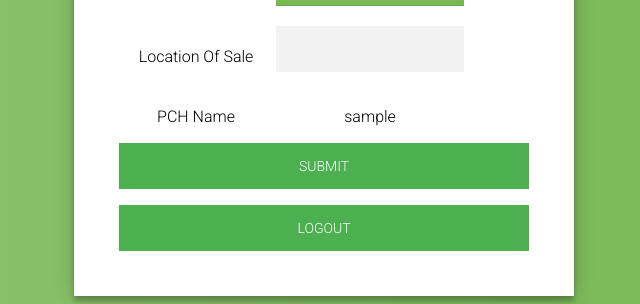
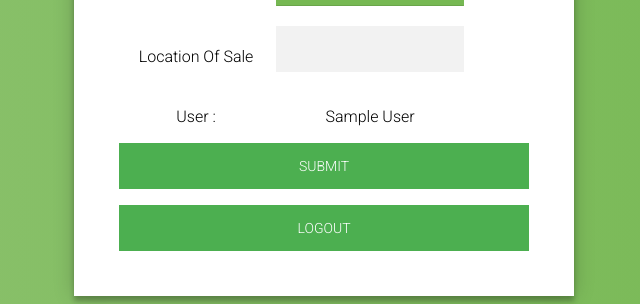
Before and after one commit to anmol-chawla/ticket-django, a Django app: page /tickets/sale in a window 1280 px wide. Shown: the part 743-1047 px from the top of the page, without its empty margins (316-956 px from the left). Run offline with Django 3.2, Linux system fonts and the light colour scheme; the visitor is signed in with stand-in values (Sample User, id 1).

Commit message:
Add the name of the user who sells

```diff
--- a/tickets/templates/form_sale.html
+++ b/tickets/templates/form_sale.html
@@ -62,8 +62,8 @@
 	<td><input type="text" name="location" /></td>
 	</tr>
 	<tr>
-	<td>PCH Name</td>
-	<td>{{ request.user.username }}</td>
+	<td>User :</td>
+	<td>{{ request.user.first_name }} {{ request.user.last_name }}</td>
 	</tr>
 
         </table>
--- a/tickets/views.py
+++ b/tickets/views.py
@@ -30,7 +30,7 @@ def store_mail(request):
         pay_mode = request.POST['pay_mode']
         location_sale = request.POST['location']
         sale_type = request.POST['type']
-        pch_name = request.POST['pch']
+        pch_name = str(request.user.first_name) + ' ' + str(request.user.last_name)
         date = timezone.now()
         customer = {
                      'name': name,
```
